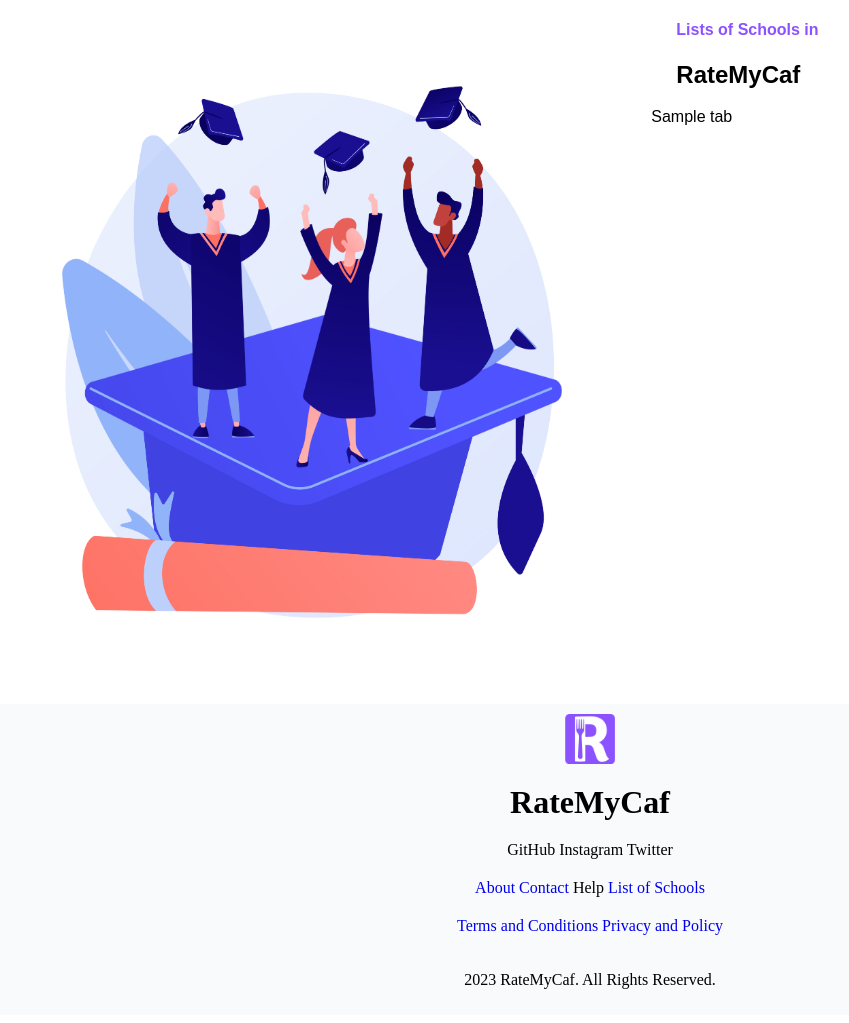
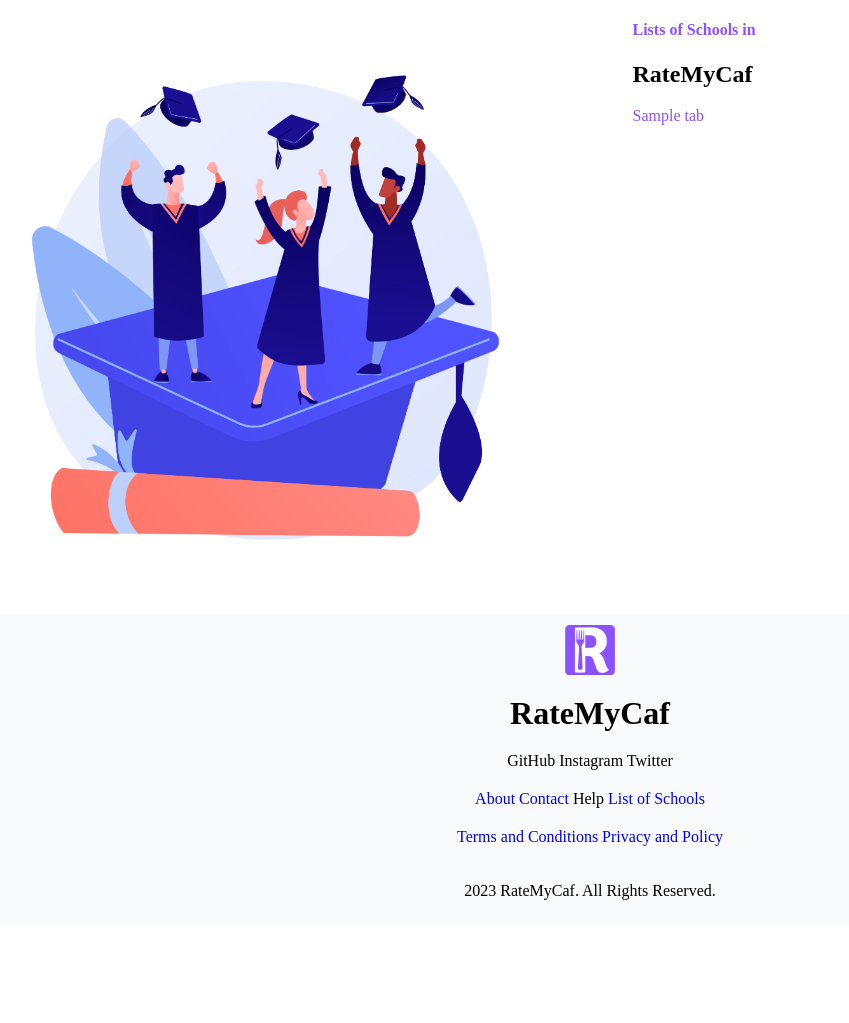
Before and after one commit to robPTY/ratemycaf, a PHP site: page /ratemycaf/school-list.php in a window 1280 px wide. Shown: the part 77-1100 px from the top of the page, without its empty margins (50-899 px from the left). After the commit the page ends 977 px from the top, so only its background shows below. Run offline with PHP 8.4, Linux system fonts and the light colour scheme; the visitor is signed in with stand-in values (Sample User, id 1); tables that the repository leaves empty or names only in its code hold one stand-in row (values such as "Sample post").

Commit message:
styling, school hotlinks, idk

```diff
--- a/css/LOGstyles.css
+++ b/css/LOGstyles.css
@@ -4,6 +4,7 @@
 
 #login-section{
     margin-top: 90px;
+    margin-bottom: 90px;
 }
 
 form {
@@ -115,3 +116,8 @@
     width: 100%;
     padding: 10px;
 }
+
+#reg-section{
+    margin-top: 90px;
+    margin-bottom: 90px;
+}
--- a/css/RMCstyles.css
+++ b/css/RMCstyles.css
@@ -181,6 +181,25 @@
 
 /*REVIEWS SECTION*/
 
+.school-list-text{
+    margin-left:25px;
+    text-decoration:none;
+    color: #8C52FF;
+}
+
+#school-list-img{
+    width: 100%;
+    height: 100%;
+}
+
+#school-list-section{
+    display: flex;
+}
+
+#school-img-section{
+    width: 50%;
+}
+
 .boldt{
     font-weight: bold;
     font-size: 24px;
@@ -192,7 +211,7 @@
 }
 #review-section{
     height: 100vh;
-
+    margin-bottom: -100px;
 }
 
 #review-section p{
@@ -575,20 +594,22 @@
 }
 
 .events-but{
+    font-family: 'Raleway',sans-serif;
+    margin-right: 10px;
+    border: 1px solid var(--purple);
+    color: var(--white);
     background-color: var(--purple);
-    color: white;
-    border: 2px solid white;
-    border-radius: 8px 8px 8px 8px;
-    font-size: 16px;
-    width: 150px;
-    text-align: center;
-    justify-content: center;;
-    padding: -30px;
+    padding: 4px;
+    border-radius: 4px;
+    font-size: 24px;
+    cursor: pointer;
     text-decoration: none;
+    margin-left: 1125px;
 }
 
 .events-but:hover{
     font: white;
+    border: 1px solid var(--purple);
 }
 
 #privacy-section{
--- a/events.php
+++ b/events.php
@@ -3,6 +3,8 @@
 <?php include("./reusables/id_connection.php")?>
 <!DOCTYPE html>
 <?php
+    $id = $_GET['id'];
+    $_SESSION['id'] = $id;
     include("./reusables/top-menu.php");
 ?>
 <html>
@@ -32,7 +34,6 @@
         $sql2="SELECT * FROM universities_tab WHERE id = ?";
         $stmt2 = $conn->prepare($sql2);
         $stmt2->bind_param("i", $id);
-        $id = $_GET['id'];
         $stmt2->execute();
         $result2 = $stmt2->get_result();
         $row2 = $result2->fetch_assoc();
@@ -40,8 +41,7 @@
         echo "<img class='uni-banner-img' src='../images/".$row2['uni_banner_img']."'/>";
         echo "<div class='text-container'>";
         echo "<h1 id='left-sided'>".$row2['uni_name']." -</h1>";
-        echo "<h1 id='right-sided'>"."&nbsp;".$row2['uni_location']."</h1>";
-        echo "<a class='events-but' href='../events/".$row2['id']."'<button>Events</button></a>";
+        echo "<h1 id='right-sided'>"."&nbsp;Events</h1>";
         echo "</div>";
         echo "</div>";
         echo "<title> RateMyCaf | $row2[uni_name] </title>";
--- a/login.php
+++ b/login.php
@@ -12,9 +12,7 @@
         <link rel="stylesheet" href="./css/RMCstyles.css">
         <link rel="stylesheet" href="./css/LOGstyles.css"/>
         <link rel="shortcut icon" type="image/x-icon" href="./images/favicon.ico" />
-        <nav id="navbar">
-            <a id="menu-anchor" href="/ratemycaf/index.php"><p id="title" class="banner"><span class='main-title'>RateMy<strong class='bold-part'>Caf</strong><span></p></a>
-        </nav>
+        <?php include("./reusables/top-menu.php") ?>
     </head>
     <script src="js/RMCcode.js"></script>
     <title>RateMyCaf | Login</title>
--- a/login_process.php
+++ b/login_process.php
@@ -14,7 +14,7 @@
     if(strcasecmp($_SESSION['captcha'], $_POST['captcha']) != 0)
     {
       $_SESSION['message'] = "<span style='color:red;'>Entered captcha code is incorrect.</span>";
-      header('Location: ./login.php');
+      header('Location: ./login.php?');
     }
     else{
       $at_pos = strpos($email, '@');
@@ -31,6 +31,6 @@
   else
     {
       $_SESSION['message'] = "<span style='color:red;'>Username or password is incorrect</span>";
-      header('Location: ./login.php');
+      header('Location: ./login.php?');
     }
  ?>
--- a/reusables/top-menu.php
+++ b/reusables/top-menu.php
@@ -3,20 +3,31 @@
 <nav id="navbar">
     <a id="menu-anchor" href="/ratemycaf/index.php"><p id="title" class="banner"><span class='main-title'>RateMy<strong class='bold-part'>Caf</strong><span></p></a>
     <?php
+    if($currentDomain === "/ratemycaf/cafeterias/$_SESSION[id]"){
+        echo "<a class='events-but topButtons' href='../events/".$_SESSION['id']."'<button>Events</button></a>";
+    }
+    else if ($currentDomain === "/ratemycaf/events/$_SESSION[id]"){
+        echo "<a class='events-but topButtons' href='../cafeterias/".$_SESSION['id']."'<button>Cafeterias</button></a>";
+    }
+    else{
+        //display nothing
+    }
+
     if($_SESSION['logged_in']){
         echo "<form action='/ratemycaf/logout.php'>";
         echo "<input id='SignedInButton' class ='banner, topButtons' type='submit' value='Welcome, $_SESSION[name]'/>";
     }
     else{
-        echo "<form action='/ratemycaf/login.php'>";
-        echo "<input id='LogInButton' class ='banner, topButtons' type='submit' value='Sign In'/>";
+        if($currentDomain === "/ratemycaf/login.php?" || $currentDomain === "/ratemycaf/register.php"){
+            //display nothing
+        }
+        else{
+            echo "<form action='/ratemycaf/login.php'>";
+            echo "<input id='LogInButton' class ='banner, topButtons' type='submit' value='Sign In'/>";
+        }
+
     }
-    if($currentDomain === "/ratemycaf/cafeterias/$_SESSION[id]"){
-        echo "<a class='events-but' href='../events/".$_SESSION['id']."'<button>Events</button></a>";
-    }
-    else{
-        //display nothing
-    }
+
     ?>
     </form>
 </nav>
--- a/school-list.php
+++ b/school-list.php
@@ -11,9 +11,9 @@
     include("./reusables/db_connection.php");
 ?>
 <body>
-    <div id="about-section">
-        <div id="about-img-section">
-            <img id="about-img" src="./images/uniart.jpg">
+    <div id="school-list-section">
+        <div id="school-img-section">
+            <img id="school-list-img" src="./images/uniart.jpg">
         </div>
         <div id="about-text">
             <h4 class="inside-text-abt" ><span class="highlights">Lists of Schools in</span></h4>
@@ -25,7 +25,7 @@
                 echo "<div id='unis-list-holder'>";
                 while($row2 = $result2->fetch_assoc())
                 {
-                    echo $row2['uni_name']."<br>";
+                    echo "<a class='school-list-text' href='/ratemycaf/cafeterias/$row2[id]'>".$row2['uni_name']."</a><br>";
                 }
                 echo "</div>";
             ?>
```
Also changed, not shown: register.php (+4 -7 lines).
